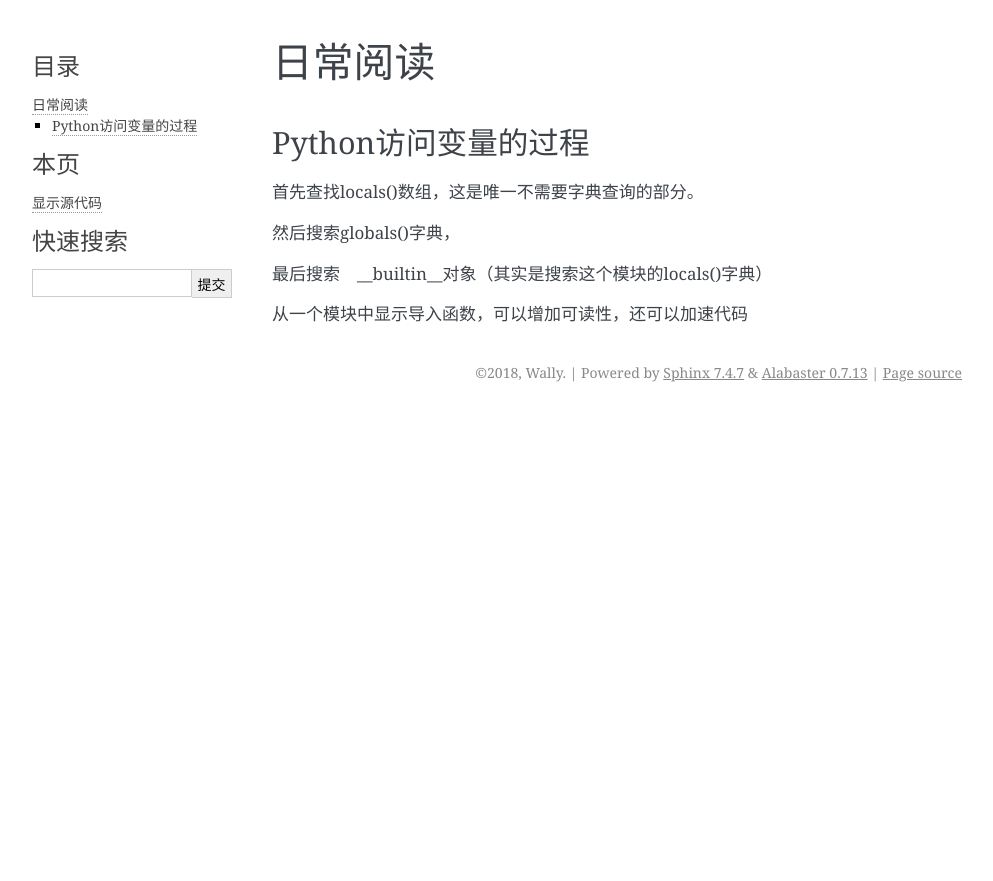
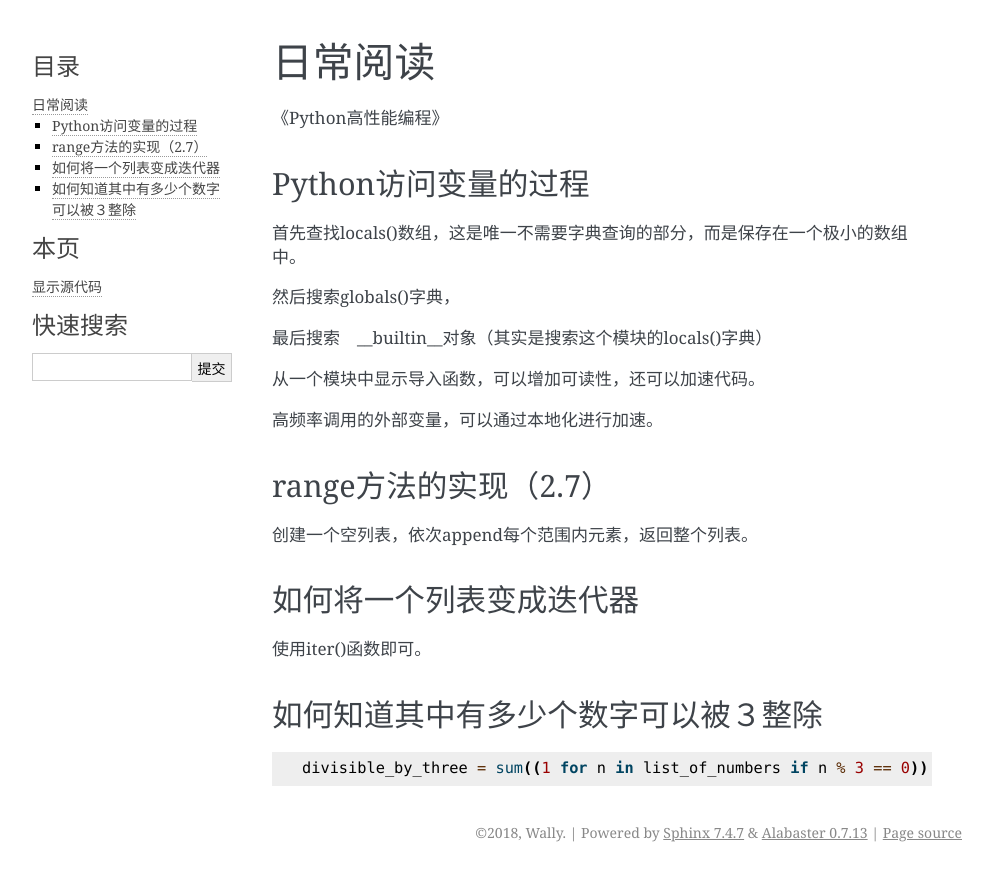
Before and after one commit to SDWally/dop, a Sphinx documentation site: the page built from docs/lookpy/day_read.rst, in a window 1280 px wide. Shown: the top 881 px of the page, without its empty margins (148-1141 px from the left). Built offline with Sphinx 7.4.7, drawn with Linux system fonts in a browser that asks for light colours.

Commit message:
add tip need learn

```diff
--- a/docs/index.rst
+++ b/docs/index.rst
@@ -10,6 +10,10 @@ Welcome to Dop's documentation!
    :maxdepth: 2
    :caption: Contents:
 
+   lookpy/intro
+   lookpy/day_read
+   lookpy/fzipline
+   lookpy/tip_need_learn
 
 
 Indices and tables
--- a/docs/lookpy/day_read.rst
+++ b/docs/lookpy/day_read.rst
@@ -1,13 +1,33 @@
 日常阅读
 ++++++++
+
+《Python高性能编程》
 
 Python访问变量的过程
 --------------------
 
-首先查找locals()数组，这是唯一不需要字典查询的部分。
+首先查找locals()数组，这是唯一不需要字典查询的部分，而是保存在一个极小的数组中。
 
 然后搜索globals()字典，
 
 最后搜索　__builtin__对象（其实是搜索这个模块的locals()字典）
 
-从一个模块中显示导入函数，可以增加可读性，还可以加速代码
+从一个模块中显示导入函数，可以增加可读性，还可以加速代码。
+
+高频率调用的外部变量，可以通过本地化进行加速。
+
+range方法的实现（2.7）
+--------------------
+
+创建一个空列表，依次append每个范围内元素，返回整个列表。
+
+如何将一个列表变成迭代器
+--------------------
+使用iter()函数即可。
+
+如何知道其中有多少个数字可以被３整除
+-------------------------------
+
+::
+
+  divisible_by_three = sum((1 for n in list_of_numbers if n % 3 == 0))
--- /dev/null
+++ b/docs/lookpy/tip_need_learn.rst
@@ -0,0 +1,5 @@
+需要学习的点
+++++++++++++
+
+itertools的groupby函数使用
+--------------------------
```
